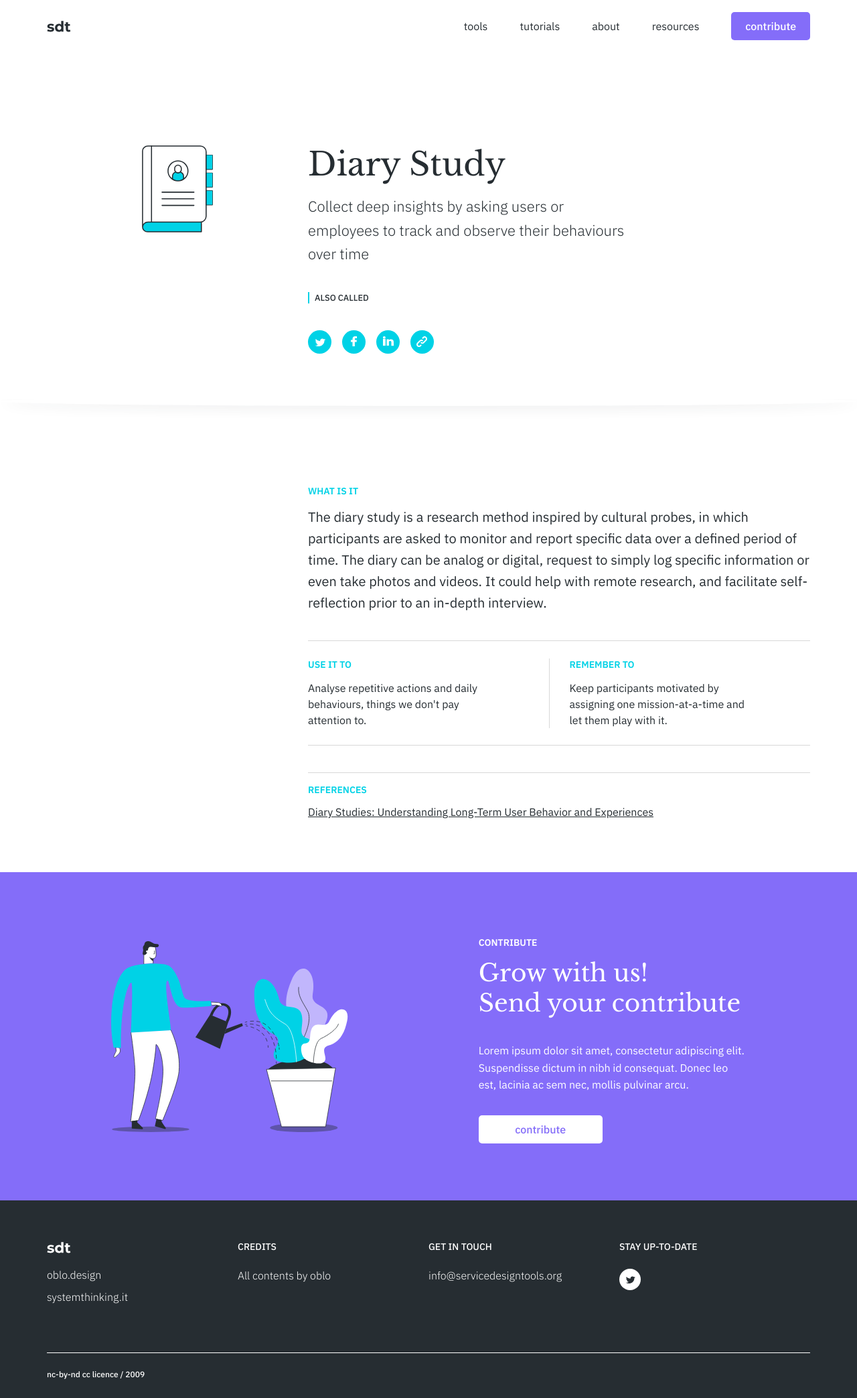
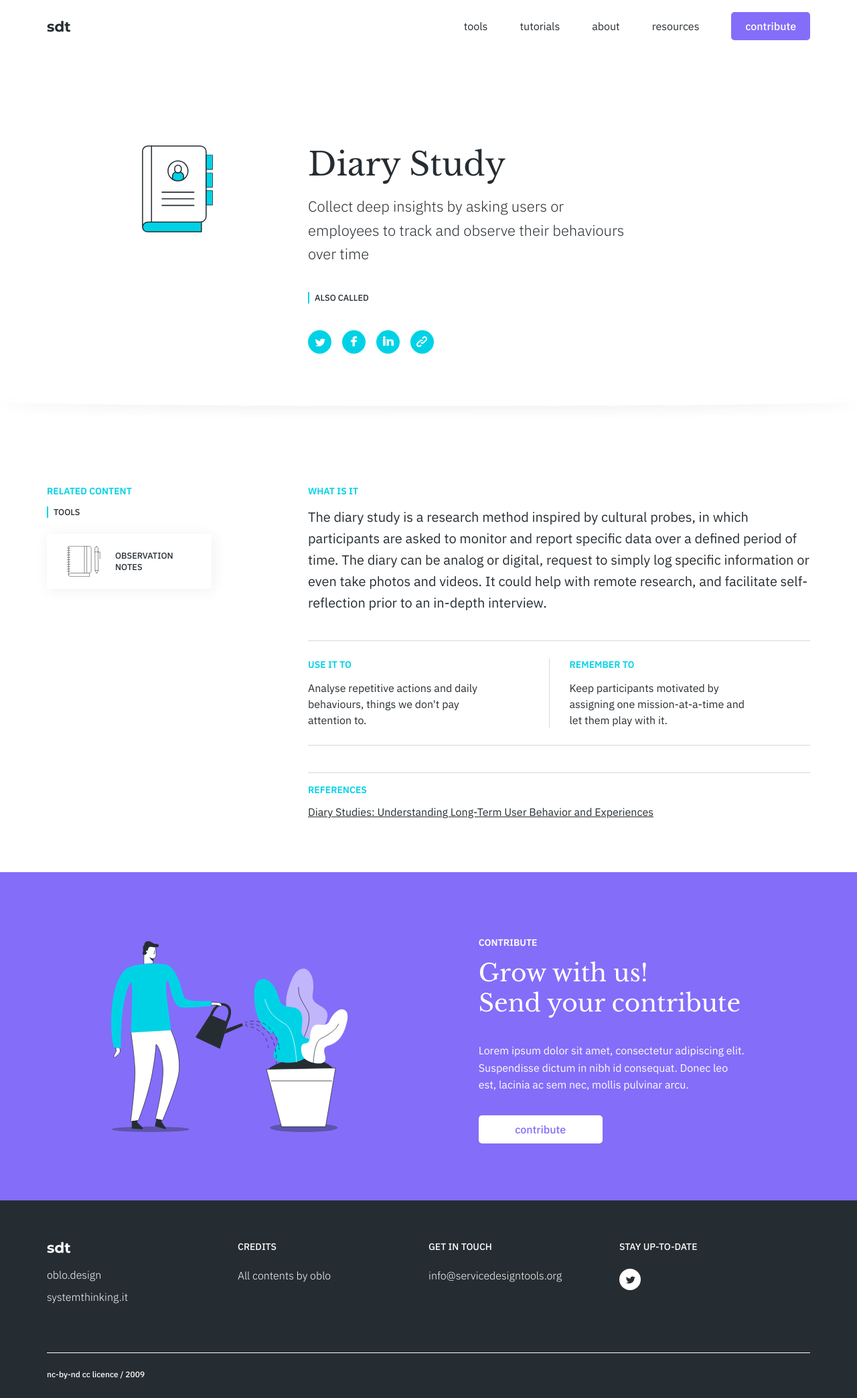
Before and after one commit to service-design-tools/sdt-website, a Jekyll site: the page built from _tools/diary-study.md, in a window 1280 px wide. Shown: the whole page at 67% size. Built offline with Jekyll 4.4.1, drawn with Linux system fonts in a browser that asks for light colours.

Commit message:
add related content in tool layout

```diff
--- a/_layouts/tool.html
+++ b/_layouts/tool.html
@@ -3,6 +3,8 @@ layout: default
 ---
 {% assign templateNumber = page.template | size %}
 {% assign referencesNumber = page.references | size %}
+{% assign relatedToolsNumber = page.related.tools | size %}
+{% assign tipsNumber = page.related.tips | size %}
 <header>
     <div class="header__icon">
         {{ page.icon }}
@@ -22,7 +24,24 @@ layout: default
 </header>
 <main>
     <div class="related__content">
-
+        {% if relatedToolsNumber > 0 or tipsNumber > 0 %}
+        <h3>related content</h3>
+        {% if relatedToolsNumber > 0 %}
+        <h5>tools</h5>
+        {% for tool in page.related.tools %}
+        {% assign match = site.tools | where:"title",tool %}
+        <a href="{{ match[0].url }}">
+            <div class="related__tool card">
+                {{ match[0].icon }}
+                <p>{{ tool }}</p>
+            </div>
+        </a>
+        {% endfor %}
+        {% endif %}
+        {% if tipsNumber > 0 %}
+        <h5>#oblotips</h5>
+        {% endif %}
+        {% endif %}
     </div>
     <div class="main__content">
         <h3>what is it</h3>
--- a/_sass/home/highlights.scss
+++ b/_sass/home/highlights.scss
@@ -41,13 +41,6 @@
     font-size: 0.875rem;
     font-weight: var(--font-medium);
     text-transform: uppercase;
-}
-
-.card {
-    background-color: var(--color-light);
-    border-radius: var(--radius);
-    -webkit-box-shadow: 2px 2px 20px rgba(26,59,94,0.08);
-            box-shadow: 2px 2px 20px rgba(26,59,94,0.08);
 }
 
 .card.square--1 {
--- a/_sass/main.scss
+++ b/_sass/main.scss
@@ -138,3 +138,23 @@ p {
 .svg--stroke-light {
     stroke: var(--color-light);
 }
+
+.card {
+    background-color: var(--color-light);
+    border-radius: var(--radius);
+    -webkit-box-shadow: 2px 2px 20px rgba(26,59,94,0.08);
+            box-shadow: 2px 2px 20px rgba(26,59,94,0.08);
+    -webkit-transform: scale(1);
+            transform: scale(1);
+    -webkit-transition: -webkit-transform 0.3s cubic-bezier(.4,0,.4,1), -webkit-box-shadow 0.3s cubic-bezier(.4,0,.4,1);
+    transition: -webkit-transform 0.3s cubic-bezier(.4,0,.4,1), -webkit-box-shadow 0.3s cubic-bezier(.4,0,.4,1);
+    transition: transform 0.3s cubic-bezier(.4,0,.4,1), box-shadow 0.3s cubic-bezier(.4,0,.4,1);
+    transition: transform 0.3s cubic-bezier(.4,0,.4,1), box-shadow 0.3s cubic-bezier(.4,0,.4,1), -webkit-transform 0.3s cubic-bezier(.4,0,.4,1), -webkit-box-shadow 0.3s cubic-bezier(.4,0,.4,1);
+}
+
+.card:hover {
+    -webkit-transform: scale(1.03);
+            transform: scale(1.03);
+    -webkit-box-shadow: 2px 2px 20px rgba(26,59,94,0.2);
+            box-shadow: 2px 2px 20px rgba(26,59,94,0.2);
+}
--- a/_sass/tool/tool.scss
+++ b/_sass/tool/tool.scss
@@ -83,6 +83,37 @@ main {
     width: calc(var(--column-width) * 4 + var(--container-gap) * 4);
 }
 
+.related__tool {
+    width: 210px;
+    padding: 1.125rem;
+    margin: 1.5rem 0 2.5rem;
+    display: flex;
+    align-items: center;
+}
+
+.related__tool svg {
+    max-height: 46px;
+    margin-left: 0.75rem;
+}
+
+.related__tool svg .svg--filled-main {
+    opacity: 0;
+    -webkit-transition: opacity 0.5s;
+    transition: opacity 0.5s;
+}
+
+.related__tool:hover svg .svg--filled-main {
+    opacity: 1;
+}
+
+.related__tool p {
+    width: 50%;
+    font-size: 0.8rem;
+    font-weight: var(--font-medium);
+    text-transform: uppercase;
+    margin-left: 1.4rem;
+}
+
 .main__content {
     width: calc(var(--column-width) * 8 + var(--container-gap) * 7);
 }
--- a/_sass/tools-index/gallery.scss
+++ b/_sass/tools-index/gallery.scss
@@ -129,23 +129,6 @@ main {
     -webkit-box-align: center;
         -ms-flex-align: center;
             align-items: center;
-    background-color: var(--color-light);
-    border-radius: var(--radius);
-    -webkit-box-shadow: 2px 2px 20px rgba(26,59,94,0.08);
-            box-shadow: 2px 2px 20px rgba(26,59,94,0.08);
-    -webkit-transform: scale(1);
-            transform: scale(1);
-    -webkit-transition: -webkit-transform 0.3s cubic-bezier(.4,0,.4,1), -webkit-box-shadow 0.3s cubic-bezier(.4,0,.4,1);
-    transition: -webkit-transform 0.3s cubic-bezier(.4,0,.4,1), -webkit-box-shadow 0.3s cubic-bezier(.4,0,.4,1);
-    transition: transform 0.3s cubic-bezier(.4,0,.4,1), box-shadow 0.3s cubic-bezier(.4,0,.4,1);
-    transition: transform 0.3s cubic-bezier(.4,0,.4,1), box-shadow 0.3s cubic-bezier(.4,0,.4,1), -webkit-transform 0.3s cubic-bezier(.4,0,.4,1), -webkit-box-shadow 0.3s cubic-bezier(.4,0,.4,1);
-}
-
-.tool:hover div {
-    -webkit-transform: scale(1.03);
-            transform: scale(1.03);
-    -webkit-box-shadow: 2px 2px 20px rgba(26,59,94,0.2);
-            box-shadow: 2px 2px 20px rgba(26,59,94,0.2);
 }
 
 .tool svg {
--- a/tools.html
+++ b/tools.html
@@ -73,7 +73,7 @@ title: Tools
     <div class="tools__gallery">
         {% for tool in site.tools %}
         <a href="{{ tool.title | slugify | prepend: '/tools/' | relative_url }}" class="tool {% for question in tool.properties.when %} {{ question | slugify }}{% endfor %}{% for question in tool.properties.who %} {{ question | slugify }}{% endfor %}{% for question in tool.properties.what %} {{ question | slugify }}{% endfor %}{% for question in tool.properties.how %} {{ question | slugify }}{% endfor %}">
-            <div>
+            <div class="card">
                 {{ tool.icon }}
                 <p>{{ tool.title }}</p>
             </div>
```
